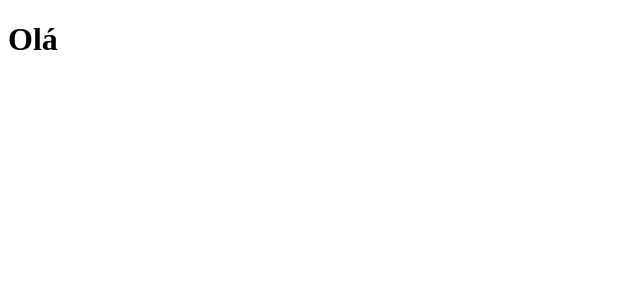
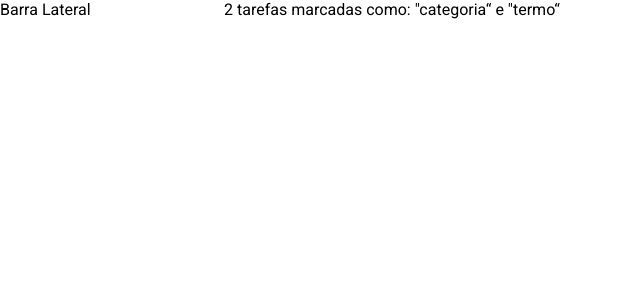
Before and after one commit to erickcred/todo_list_react, a React (Create React App) app: page / in a window 1280 px wide. Shown: the top 300 px of the page, without its empty margins (0-640 px from the left). Built offline with nearby package versions, Linux system fonts and the light colour scheme.

Commit message:
Iniciando criarção dos containers

```diff
--- a/package.json
+++ b/package.json
@@ -3,6 +3,7 @@
   "version": "0.1.0",
   "private": true,
   "dependencies": {
+    "@reduxjs/toolkit": "^1.9.3",
     "@testing-library/jest-dom": "^5.16.5",
     "@testing-library/react": "^13.4.0",
     "@testing-library/user-event": "^13.5.0",
@@ -12,6 +13,7 @@
     "@types/react-dom": "^18.0.11",
     "react": "^18.2.0",
     "react-dom": "^18.2.0",
+    "react-redux": "^8.0.5",
     "react-scripts": "5.0.1",
     "styled-components": "^5.3.9",
     "typescript": "^4.9.5",
--- a/public/index.html
+++ b/public/index.html
@@ -24,7 +24,12 @@
       work correctly both with client-side routing and a non-root public URL.
       Learn how to configure a non-root public URL by running `npm run build`.
     -->
-    <title>React App</title>
+    <title>Minhas tarefas</title>
+
+    <!-- Goggle Fonts -->
+    <link rel="preconnect" href="https://fonts.googleapis.com">
+    <link rel="preconnect" href="https://fonts.gstatic.com" crossorigin>
+    <link href="https://fonts.googleapis.com/css2?family=Roboto+Mono:ital,wght@0,100;0,200;0,300;0,400;0,500;0,600;0,700;1,100;1,200;1,300;1,400;1,500;1,600;1,700&family=Roboto:ital,wght@0,100;0,300;0,400;0,500;0,700;0,900;1,100;1,300;1,400;1,500;1,700;1,900&display=swap" rel="stylesheet">
   </head>
   <body>
     <noscript>You need to enable JavaScript to run this app.</noscript>
--- a/src/App.tsx
+++ b/src/App.tsx
@@ -1,10 +1,18 @@
 import React from 'react'
+
+import EstiloGlobal, { Container } from './styles'
+import BarraLateral from './containers/BarraLateral'
+import ListaDeTarefas from './containers/ListaDeTarefas'
 
 function App() {
   return (
-    <div>
-      <h1>Olá</h1>
-    </div>
+    <>
+      <EstiloGlobal />
+      <Container>
+        <BarraLateral></BarraLateral>
+        <ListaDeTarefas></ListaDeTarefas>
+      </Container>
+    </>
   )
 }
 
--- /dev/null
+++ b/src/containers/BarraLateral/index.tsx
@@ -0,0 +1,5 @@
+const BarraLateral = () => {
+  return <aside>Barra Lateral</aside>
+}
+
+export default BarraLateral
--- /dev/null
+++ b/src/containers/ListaDeTarefas/index.tsx
@@ -0,0 +1,11 @@
+const ListaDeTarefas = () => {
+  return (
+    <main>
+      <p>
+        2 tarefas marcadas como: &quot;categoria&ldquo; e &quot;termo&ldquo;
+      </p>
+    </main>
+  )
+}
+
+export default ListaDeTarefas
```
Also changed, not shown: 1 other file (tests, documents, lock files or other folders).
